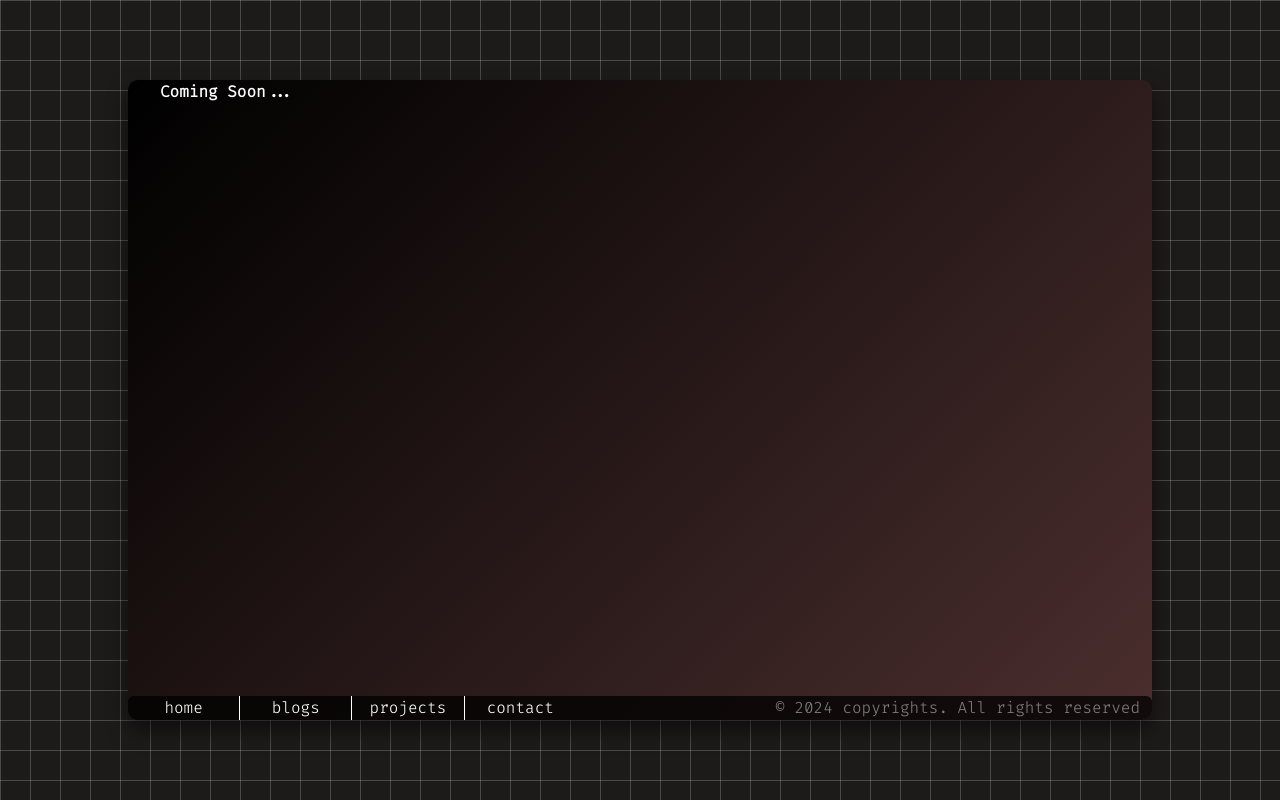
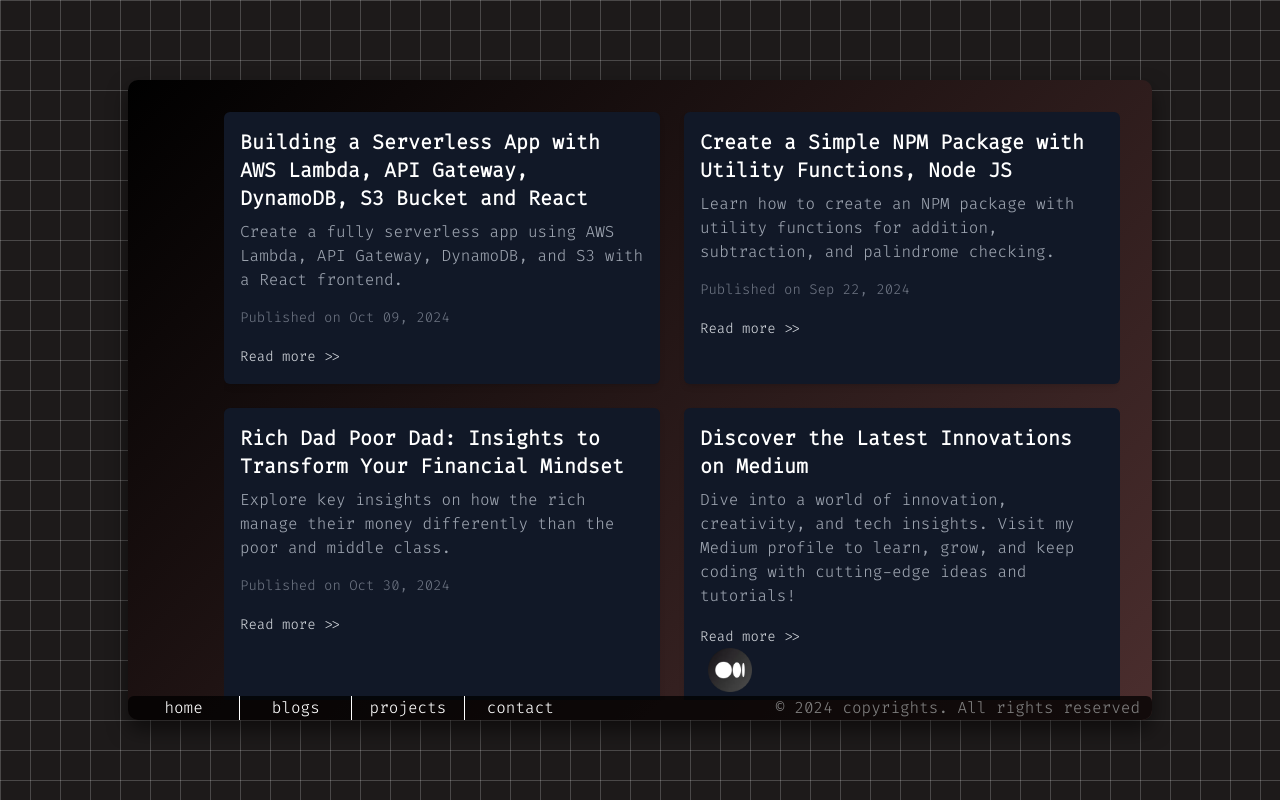
Before and after one commit to adarsh-pv/Portfolio, a Next.js app: page /blogs in a window 1280 px wide. Built offline with nearby package versions, Linux system fonts and the light colour scheme.

Commit message:
blog on-progress

```diff
--- a/src/app/blogs/page.tsx
+++ b/src/app/blogs/page.tsx
@@ -1,9 +1,60 @@
-import React from 'react';
+import BlogCard from "@/components/BlogCard";
+import React from "react";
+
+const blogs = [
+  {
+    title:
+      "Building a Serverless App with AWS Lambda, API Gateway, DynamoDB, S3 Bucket and React",
+    summary:
+      "Create a fully serverless app using AWS Lambda, API Gateway, DynamoDB, and S3 with a React frontend.",
+    date: "Oct 09, 2024",
+    link: "https://medium.com/aws-tip/building-a-serverless-todo-app-with-aws-lambda-api-gateway-dynamodb-and-react-0514242a8203",
+  },
+  {
+    title: "Create a Simple NPM Package with Utility Functions, Node JS",
+    summary:
+      "Learn how to create an NPM package with utility functions for addition, subtraction, and palindrome checking.",
+    date: "Sep 22, 2024",
+    link: "https://medium.com/@adarshharindran/how-to-create-a-simple-npm-package-with-utility-functions-6e097e8cfd18",
+  },
+  {
+    title: "Rich Dad Poor Dad: Insights to Transform Your Financial Mindset",
+    summary:
+      "Explore key insights on how the rich manage their money differently than the poor and middle class.",
+    date: "Oct 30, 2024",
+    link: "https://medium.com/@adarshharindran/rich-dad-poor-dad-insights-to-transform-your-financial-mindset-a7c565a1dea2",
+  },
+  {
+    title: "Discover the Latest Innovations on Medium",
+    summary:
+      "Dive into a world of innovation, creativity, and tech insights. Visit my Medium profile to learn, grow, and keep coding with cutting-edge ideas and tutorials!",
+    date: "",
+    link: "https://medium.com/@adarshharindran",
+  }
+
+  // Add more blog objects as needed
+];
 
 const Page = () => {
   return (
-    <div className="flex justify-center items-center">
-      <h1 className="font-bold">Coming Soon...</h1>
+    <div className="min-h-screen flex flex-col justify-between xl:ml-16">
+      <div
+        className="max-w-5xl relative overflow-y-auto"
+        style={{ height: "calc(100vh - 180px)", scrollbarWidth: "none" }}
+      >
+
+        <div className="pt-8 grid grid-cols-1 md:grid-cols-2 gap-6">
+          {blogs.map((blog, index) => (
+            <BlogCard
+              key={index}
+              title={blog.title}
+              summary={blog.summary}
+              date={blog.date}
+              link={blog.link}
+            />
+          ))}
+        </div>
+      </div>
     </div>
   );
 };
--- a/src/app/globals.css
+++ b/src/app/globals.css
@@ -9,10 +9,10 @@
 
 @layer utilities {
   .bg-graph-paper {
-    background-color: #1a1a1a; /* Dark background color */
+    background-color: #1a1a1a;
     background-image:
-      linear-gradient(90deg, rgba(255, 255, 255, 0.2) 1px, transparent 1px), /* Vertical lines */
-      linear-gradient(rgba(255, 255, 255, 0.2) 1px, transparent 1px); /* Horizontal lines */
+      linear-gradient(90deg, rgba(255, 255, 255, 0.2) 1px, transparent 1px),
+      linear-gradient(rgba(255, 255, 255, 0.2) 1px, transparent 1px);
     background-size: 30px 30px;
   }
 }
@@ -55,6 +55,7 @@
   flex-direction: column;
   justify-content: flex-start;
   overflow: hidden;
+  /* overflow-y: auto; */
 }
 
 .Footer {
--- /dev/null
+++ b/src/components/BlogCard.tsx
@@ -0,0 +1,42 @@
+import React from 'react';
+import Image from 'next/image';
+
+interface BlogCardProps {
+  title: string;
+  summary: string;
+  date: string;
+  link?: string; // Make link optional
+}
+
+const BlogCard: React.FC<BlogCardProps> = ({ title, summary, date, link = "/" }) => {
+  return (
+    <div className="bg-gray-900 text-white p-4 rounded-md shadow-md hover:shadow-lg transition-shadow duration-300">
+      <h2 className="text-xl font-bold mb-2">{title}</h2>
+      <p className="text-gray-400 mb-4">{summary}</p>
+      {
+      date ?
+      <p className="text-gray-500 text-sm mb-4">Published on {date}</p>:''
+      }
+      <a
+          href={link}
+          target="_blank"
+          rel="noopener noreferrer"
+          className="text-sm text-gray-300 hover:text-gray-100 hover:underline"
+        > Read more &gt;&gt;
+        </a>
+        {
+        link === 'https://medium.com/@adarshharindran'?
+         <Image
+         className='w-11 ml-2'
+         src="/images/medium-icon.webp"
+         width={40}
+         height={40}
+         alt="Medium"
+       />:''
+       }
+
+    </div>
+  );
+};
+
+export default BlogCard;
--- a/tailwind.config.ts
+++ b/tailwind.config.ts
@@ -14,8 +14,9 @@
       'md': '740px',
       // => @media (min-width: 960px) { ... }
 
-      'lg': '1022px',
+      'lg': '1024px',
       // => @media (min-width: 1440px) { ... }
+      'xl': '1100px',
     },
     extend: {
       colors: {
```
